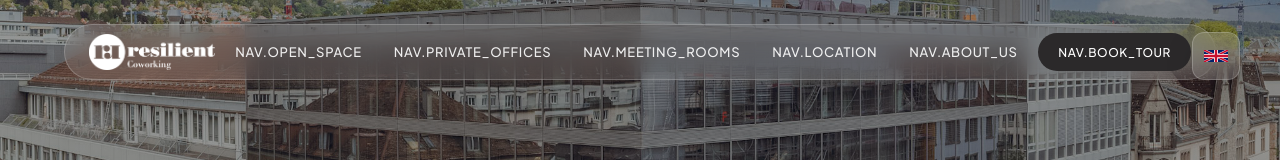
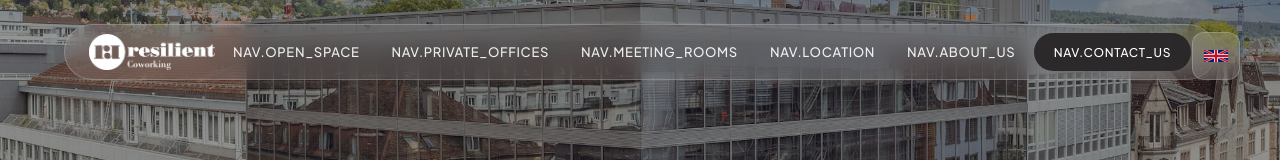
Before and after one commit to saheeel/resilient-coworking, a React (Vite) app: page / in a window 1280 px wide. Shown: the top 160 px of the page. Built offline with nearby package versions, Linux system fonts and the light colour scheme; the HTML template or start-up script is replaced by a standard one.

Commit message:
change button text

```diff
--- a/src/components/Navbar.tsx
+++ b/src/components/Navbar.tsx
@@ -51,13 +51,13 @@ export default function Navbar() {
             }}
             onClick={() => setMobileMenuOpen(false)}
           >
-            {t('nav.book_tour')}
+            {t('nav.contact_us')}
           </Link>
         </nav>
 
         <div style={{ display: 'flex', alignItems: 'center', gap: '1rem' }}>
           <Link to="/contact" className="btn btn-primary btn-sm desktop-only-btn" style={{ textDecoration: 'none' }}>
-            {t('nav.book_tour')}
+            {t('nav.contact_us')}
           </Link>
           <button
             className="mobile-menu-btn"
```
Also changed, not shown: src/i18n.ts (+4 -4 lines).
